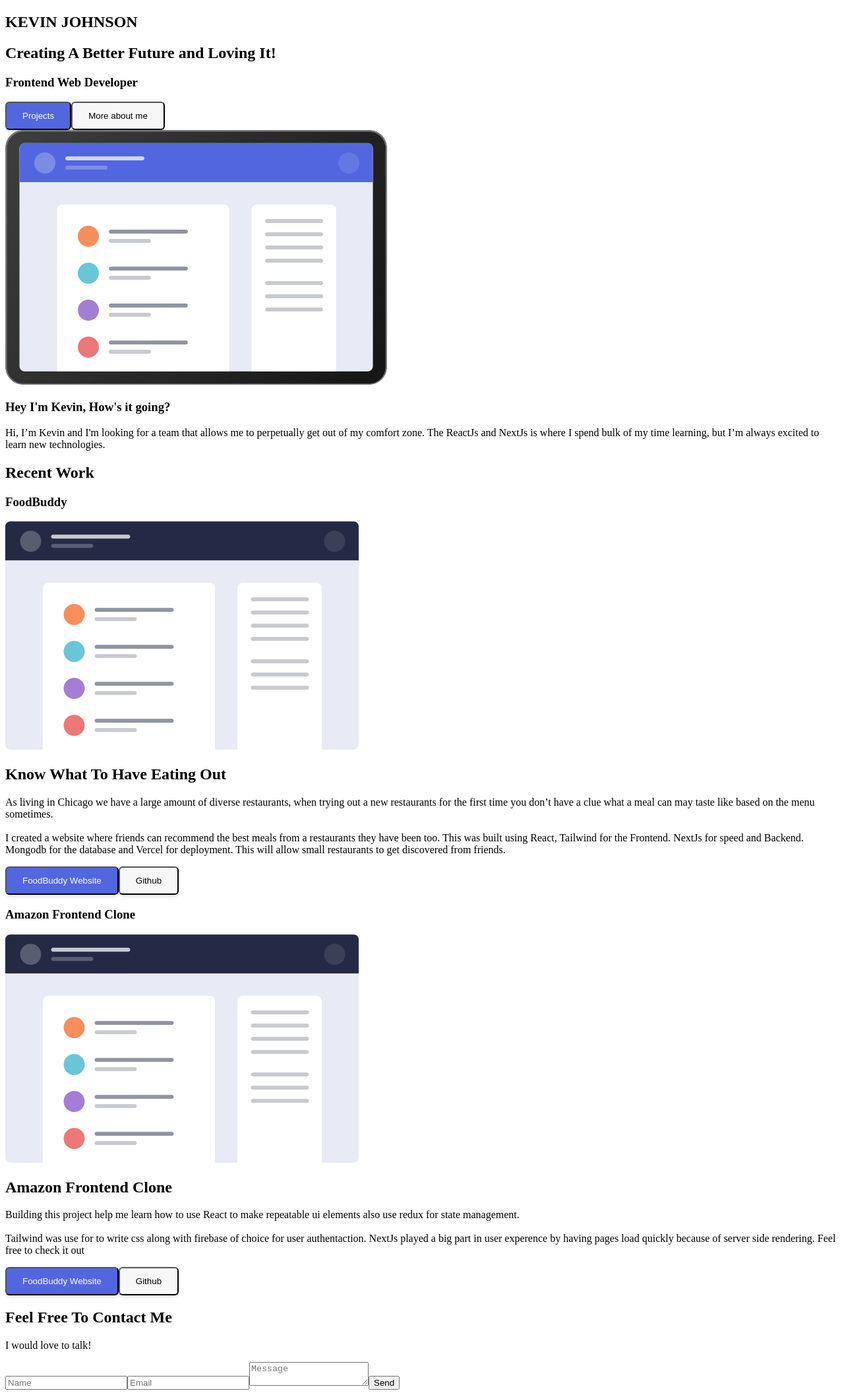
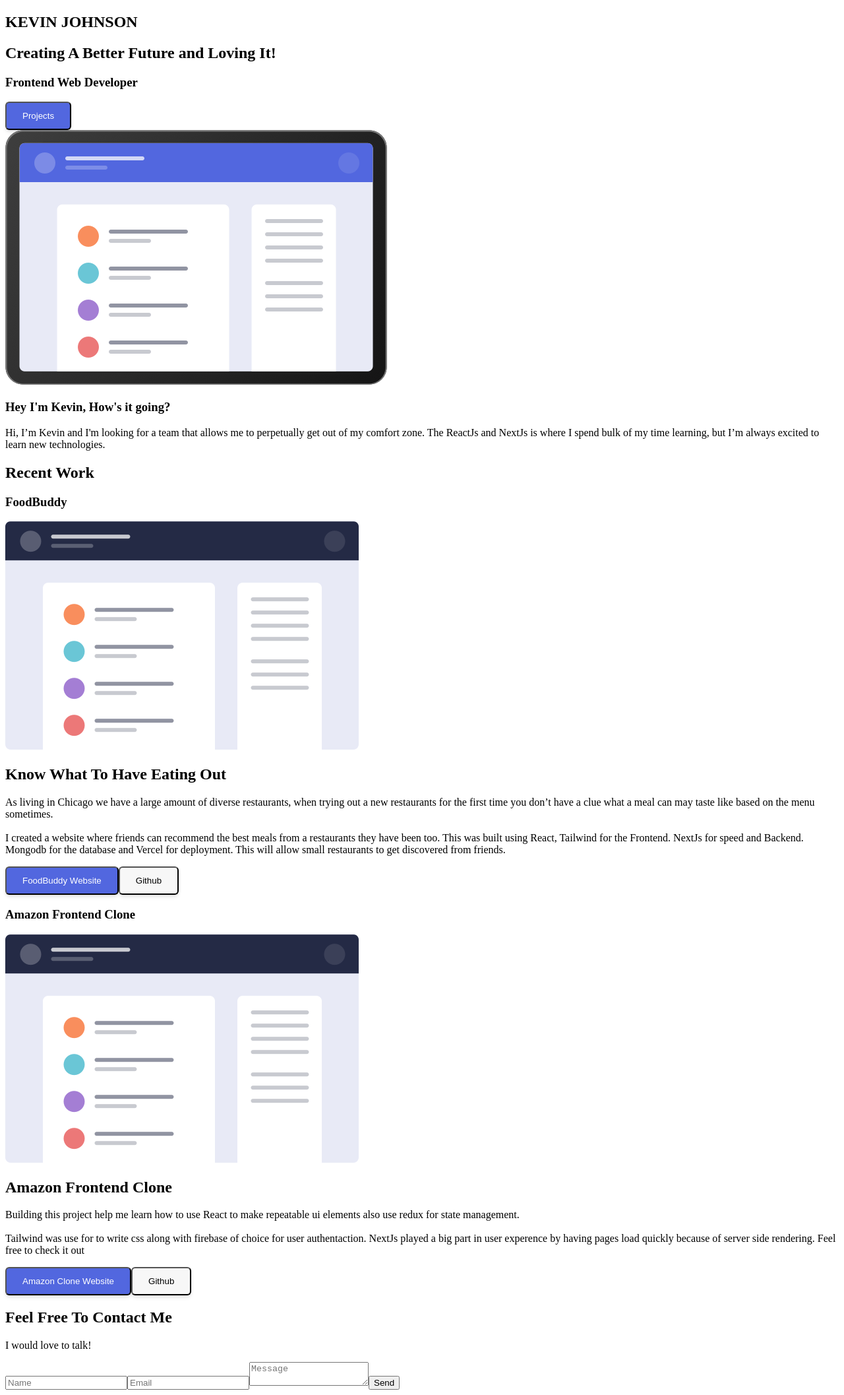
Before and after one commit to KevProDev/Portfolio-Website, a Next.js app: page / in a window 1280 px wide. Shown: the whole page at 66% size. Built offline with nearby package versions, Linux system fonts and the light colour scheme; no server answers.

Commit message:
fix form and links

```diff
--- a/components/ContactMe.js
+++ b/components/ContactMe.js
@@ -54,7 +54,11 @@ export const ContactMe = () => {
           placeholder="Message"
           required={true}
         />
-        <input type="submit" value="Send" className=" py-4 rounded-md" />
+        <input
+          type="submit"
+          value="Send"
+          className=" bg-bookmark-white py-4 rounded-md"
+        />
       </form>
       <div>{result ? <Result /> : null}</div>
     </>
--- a/pages/index.js
+++ b/pages/index.js
@@ -28,18 +28,14 @@ export default function Home() {
               Frontend Web Developer
             </h3>
             <div className="flex justify-center flex-wrap gap-6">
+              <a href="#projects">
                 <button
                   type="button"
                   className="btn btn-purple hover:bg-bookmark-white hover:text-black"
                 >
                   Projects
                 </button>
-              <button
-                type="button"
-                className="btn btn-white hover:bg-bookmark-purple hover:text-white"
-              >
-                More about me
-              </button>
+              </a>
             </div>
           </div>
           {/* Image */}
@@ -71,7 +67,7 @@ export default function Home() {
       <section className="bg-bookmark-white py-10 md:py-20">
         {/* Heading */}
         <div className="sm:w-3/4 lg:w-5/12 mx-auto px-2">
-          <h1 className="text-3xl text-center text-bookmark-blue">
+          <h1 id="projects" className="text-3xl text-center text-bookmark-blue">
             Recent Work
           </h1>
           {/* <p className="text-center text-bookmark-grey mt-4">
@@ -114,18 +110,25 @@ export default function Home() {
                 friends.
               </p>
               <div className="flex justify-center flex-wrap gap-6">
+                <a href="https://github.com/KevProDev/Portfolio-Website/">
                   <button
                     type="button"
                     className="btn btn-purple hover:bg-bookmark-white hover:text-black"
                   >
                     FoodBuddy Website
                   </button>
+                </a>
+                <a
+                  href="https://github.com/KevProDev/Portfolio-Website/"
+                  target="_blank"
+                >
                   <button
                     type="button"
                     className="btn btn-white hover:bg-bookmark-purple hover:text-white"
                   >
                     Github
                   </button>
+                </a>
               </div>
             </div>
           </div>
@@ -168,18 +171,25 @@ export default function Home() {
                 rendering. Feel free to check it out
               </p>
               <div className="flex justify-center flex-wrap gap-6">
+                <a href="">
                   <button
                     type="button"
                     className="btn btn-purple hover:bg-bookmark-white hover:text-black"
                   >
-                  FoodBuddy Website
+                    Amazon Clone Website
                   </button>
+                </a>
+                <a
+                  href="https://github.com/KevProDev/Amazon-React-Clone-1"
+                  target="_blank"
+                >
                   <button
                     type="button"
                     className="btn btn-white hover:bg-bookmark-purple hover:text-white"
                   >
                     Github
                   </button>
+                </a>
               </div>
             </div>
           </div>
@@ -202,8 +212,8 @@ export default function Home() {
           </p> */}
         </div>
         {/* Project #1 */}
-        <div className="relative mx-auto mt-10 lg:mt-24">
-          <div className="max-w-md mx-auto px-4 py-5 rounded-md bg-white">
+        <div className="relative container mx-auto mt-5 lg:mt-10">
+          <div className=" max-w-md mx-auto px-5 py-5 rounded-md bg-white">
             {/* Image */}
             {/* <div className="flex flex-col flex-1 justify-center items-center z-10 mb-5 lg:mb-0">
               <img
```
Lines whose indentation alone changed are shown as unchanged.
